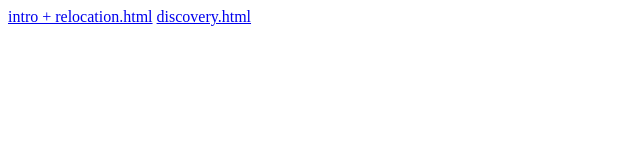
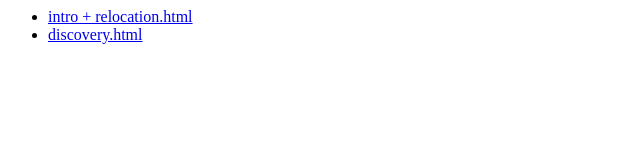
Before and after one commit to denimad/test_hosting_static_page, a plain HTML site: page index.html in a window 1280 px wide. Shown: the whole page, without its empty margins (0-640 px from the left). Drawn offline with Linux system fonts and the light colour scheme.

Commit message:
make a list of chapters

```diff
--- a/index.html
+++ b/index.html
@@ -1,2 +1,4 @@
-<a href="1. intro + relocation.html">intro + relocation.html</a>
-<a href="2. discovery.html">discovery.html</a>
+<ul>
+<li><a href="1. intro + relocation.html">intro + relocation.html</a></li>
+<li><a href="2. discovery.html">discovery.html</a></li>
+</ul>
```
